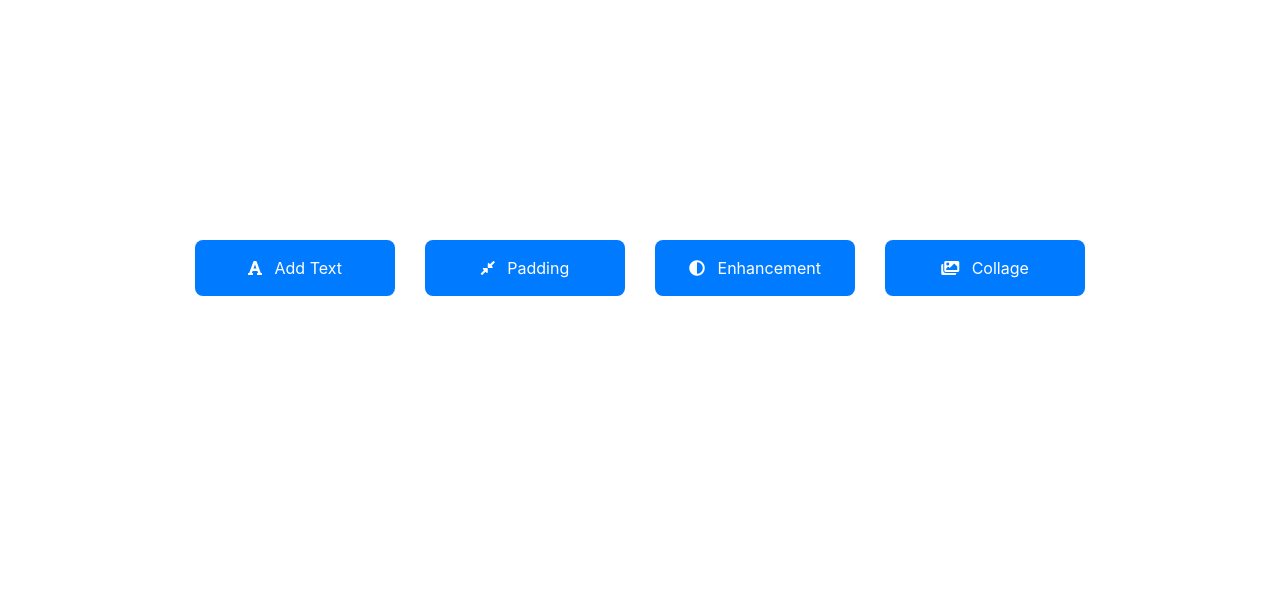
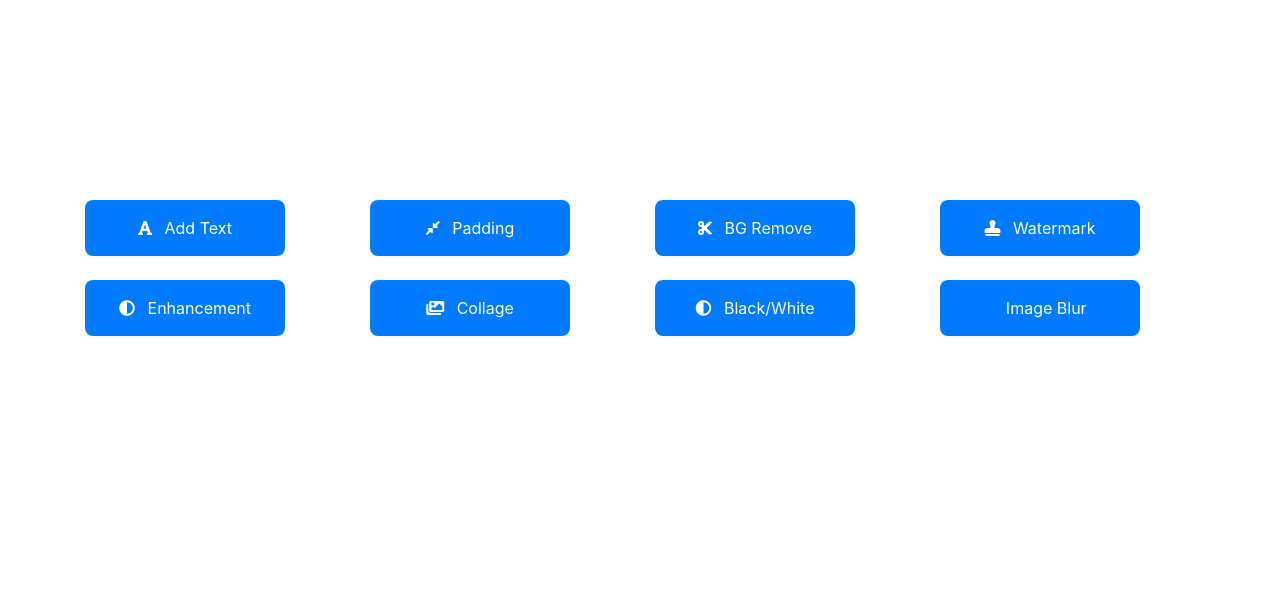
Before and after one commit to Sk-Azraf-Sami/Memes-Generator, a Flask app: page / in a window 1280 px wide. Shown: the part 168-768 px from the top of the page. Run offline with Flask 3, Linux system fonts and the light colour scheme; some libraries are stand-ins or nearby versions.

Commit message:
remove background

```diff
--- a/app.py
+++ b/app.py
@@ -1,6 +1,7 @@
 from flask import Flask, render_template
 from addText import generate_meme
 from enhancement import histogram_equalization
+from bgRemove import remove_background
 
 app = Flask(__name__)
 
@@ -36,6 +37,12 @@ def collage():
     # Perform actions for collage
     return render_template('collage.html')
 
+# Route for background remover
+@app.route('/background_remover')
+def backgroundRemove():
+    # Perform actions for enhancement
+    return render_template('bgRemove.html')
+
 
 @app.route('/generate-meme', methods=['POST'])
 def meme_generation():
@@ -45,5 +52,9 @@ def meme_generation():
 def enhance_image():
     return histogram_equalization(app.config['UPLOAD_FOLDER'])
 
+@app.route('/bg-remove', methods=['POST'])
+def bgRemove():
+    return remove_background(app.config['UPLOAD_FOLDER'])
+
 if __name__ == '__main__':
     app.run(debug=True)
--- a/templates/index.html
+++ b/templates/index.html
@@ -45,35 +45,66 @@
             margin-right: 0.5rem; /* Add space between icon and text */
         }
 
-
     </style>
 </head>
 <body>
     <div class="container mt-5">
         <div class="row justify-content-center">
-            <div class="col-md-3 mb-4">
+            <div class="col-md-6">
+                <div class="row justify-content-center">
+                    <div class="col-md-6 mb-4">
                         <a href="/add_text" class="btn btn-primary btn-block">
                             <i class="fas fa-font mr-2"></i>
                             Add Text
                         </a>
                     </div>
-            <div class="col-md-3 mb-4">
+                    <div class="col-md-6 mb-4">
                         <a href="/padding" class="btn btn-primary btn-block">
                             <i class="fas fa-compress-alt mr-2"></i>
                             Padding
                         </a>
                     </div>
-            <div class="col-md-3 mb-4">
+                    <div class="col-md-6 mb-4">
                         <a href="/enhancement" class="btn btn-primary btn-block">
                             <i class="fas fa-adjust mr-2"></i>
                             Enhancement
                         </a>
                     </div>
-            <div class="col-md-3 mb-4">
+                    <div class="col-md-6 mb-4">
                         <a href="/collage" class="btn btn-primary btn-block">
                             <i class="fas fa-images mr-2"></i>
                             Collage
                         </a>
+                    </div>
+                </div>
+            </div>
+            <div class="col-md-6">
+                <div class="row justify-content-center">
+                    <div class="col-md-6 mb-4">
+                        <a href="/background_remover" class="btn btn-primary btn-block">
+                            <i class="fas fa-cut mr-2"></i>
+                            BG Remove
+                        </a>
+                    </div>
+                    <div class="col-md-6 mb-4">
+                        <a href="/watermark_add" class="btn btn-primary btn-block">
+                            <i class="fas fa-stamp mr-2"></i>
+                            Watermark
+                        </a>
+                    </div>
+                    <div class="col-md-6 mb-4">
+                        <a href="/black_and_white" class="btn btn-primary btn-block">
+                            <i class="fas fa-adjust mr-2"></i>
+                            Black/White
+                        </a>
+                    </div>
+                    <div class="col-md-6 mb-4">
+                        <a href="/image_blur" class="btn btn-primary btn-block">
+                            <i class="fas fa-blur mr-2"></i>
+                            Image Blur
+                        </a>
+                    </div>
+                </div>
             </div>
         </div>
     </div>
```
Also changed, not shown: bgRemove.py (added, +64 -0 lines), templates/bgRemove.html (added, +77 -0 lines). Lines whose indentation alone changed are shown as unchanged.
